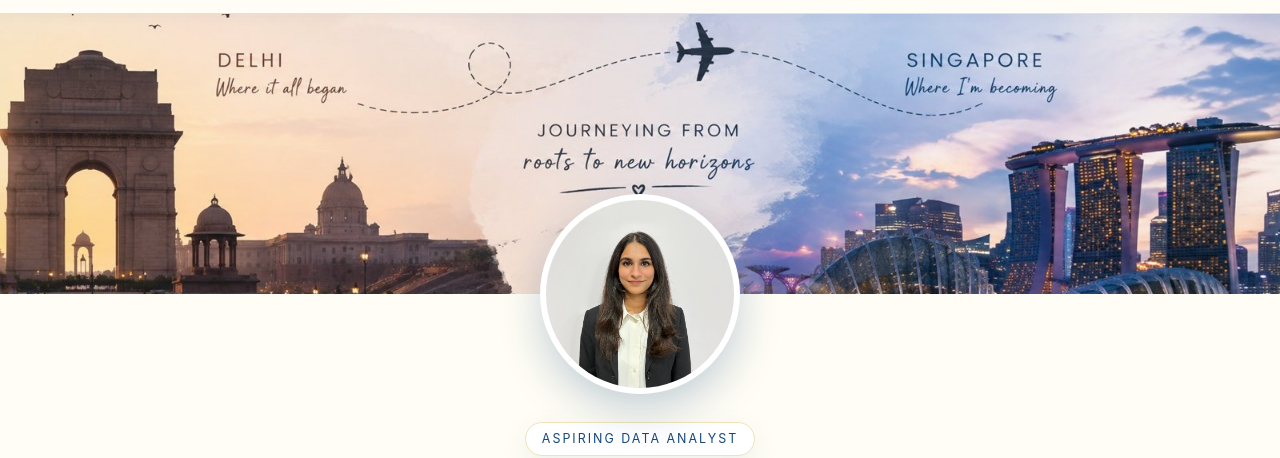
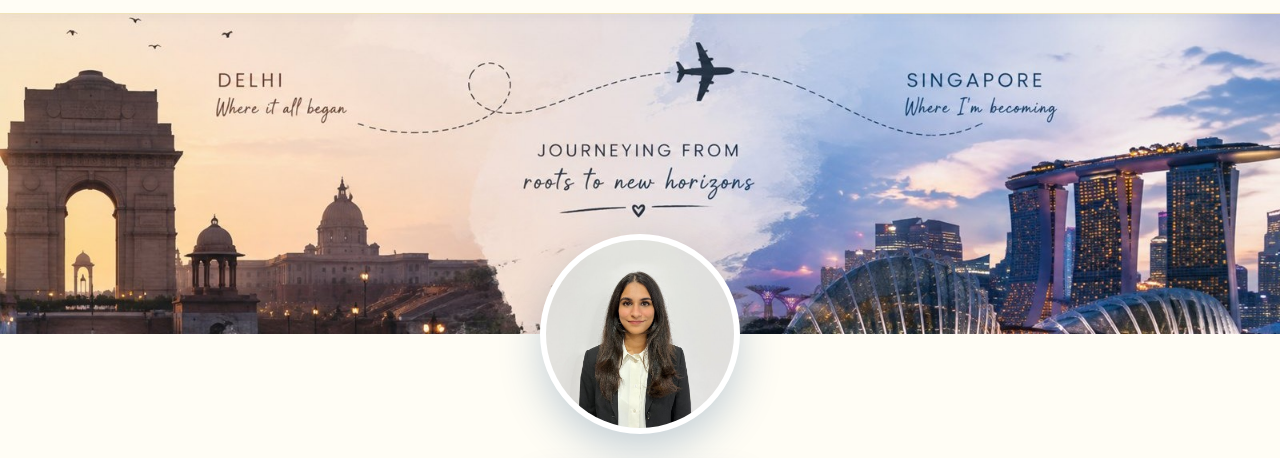
Before and after one commit to tanyaarora29/portfolio, a plain HTML site: page index.html in a window 1280 px wide. Shown: the part 52-510 px from the top of the page. Drawn offline with Linux system fonts and the light colour scheme.

Commit message:
Update index.html

```diff
--- a/index.html
+++ b/index.html
@@ -39,8 +39,8 @@
   .section-title { font-size: 1.7rem; margin-bottom: 8px; letter-spacing: -0.5px; color: var(--heading); }
   .section-title .dot { color: var(--slate); }
   .section-sub { color: var(--muted); margin-bottom: 40px; }
-  .hero-banner { width: 100%; height: 280px; overflow: hidden; background: #FFFDF5; }
-  .hero-banner img { width: 100%; height: 100%; object-fit: cover; object-position: center 35%; display: block; }
+  .hero-banner { width: 100%; overflow: hidden; background: #FFFDF5; }
+  .hero-banner img { width: 100%; height: auto; display: block; }
   .hero-intro { text-align: center; padding: 40px 24px 80px; background: var(--bg); border-bottom: 1px solid var(--line); }
   .photo { width: 200px; height: 200px; border-radius: 50%; margin: -140px auto 28px; position: relative; z-index: 2; background: var(--surface); border: 6px solid #ffffff; box-shadow: 0 16px 40px rgba(23,74,126,0.25); overflow: hidden; }
   .photo img { width: 100%; height: 100%; object-fit: cover; object-position: center 50%; }
```
